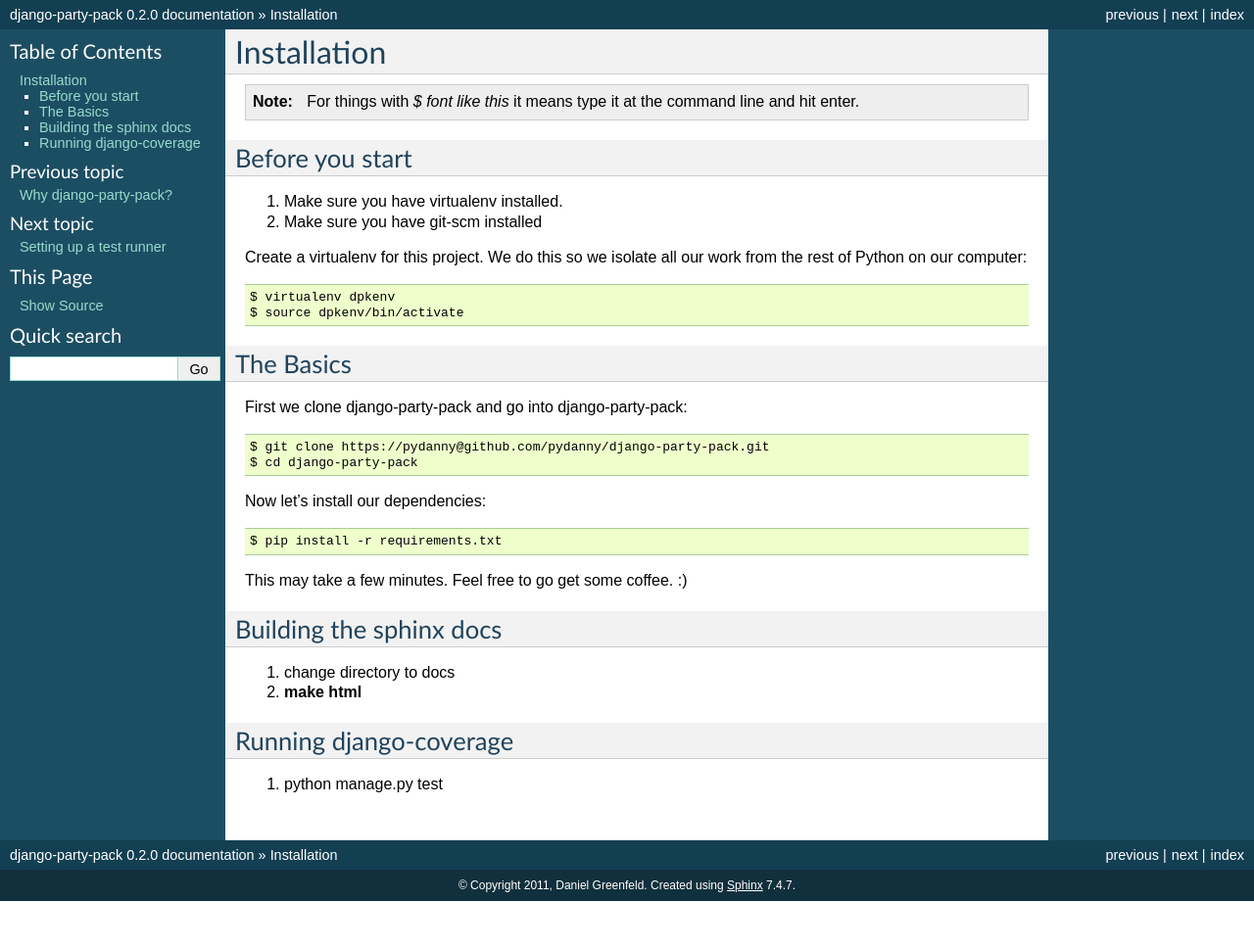
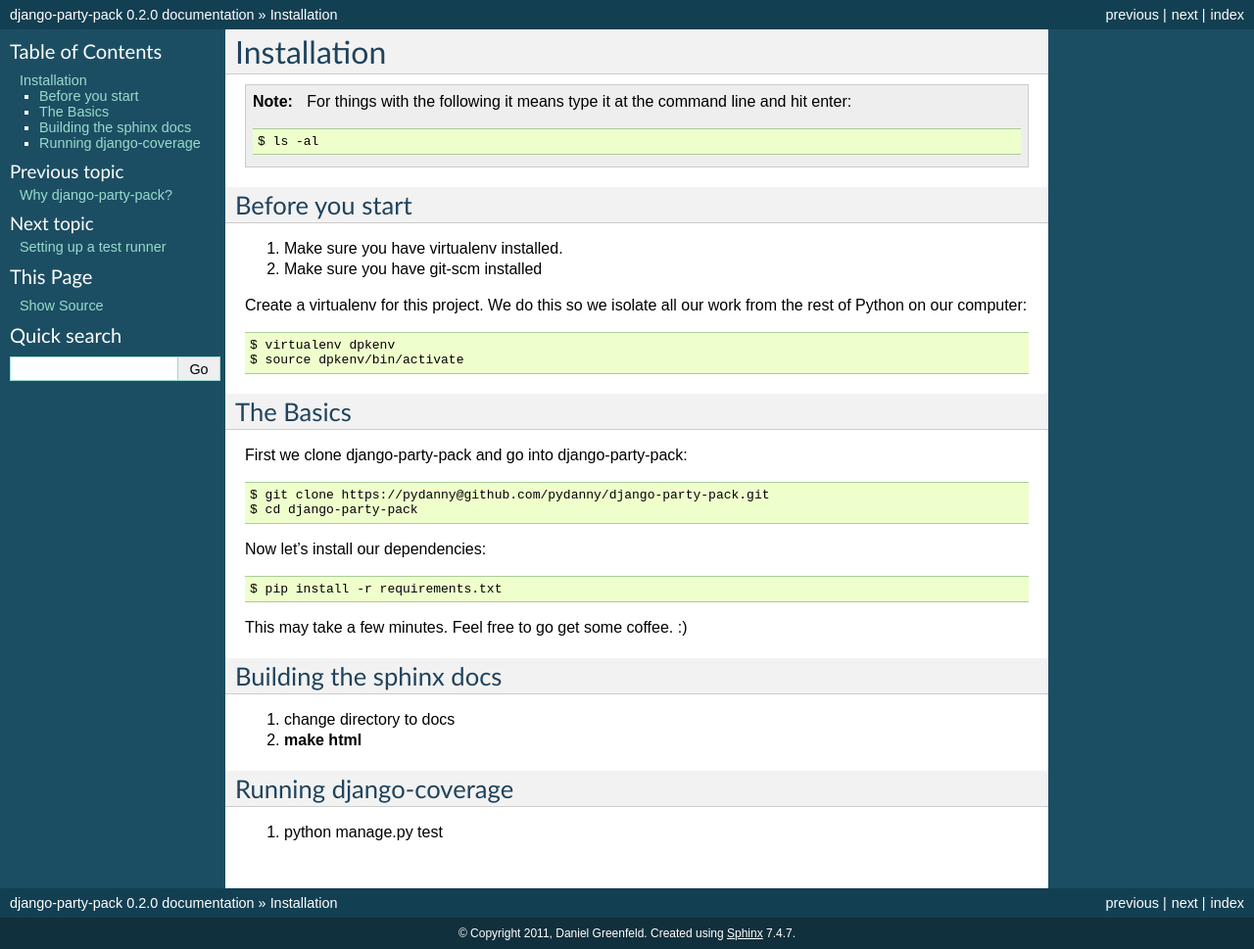
Before and after one commit to pydanny/django-party-pack, a Sphinx documentation site: the page built from docs/install.rst, in a window 1280 px wide. Shown: the whole page at 98% size. Built offline with Sphinx 7.4.7, drawn with Linux system fonts in a browser that asks for light colours; before the commit the page ends 920 px from its top, so only the background shows below that.

Commit message:
Correcting the install docs

```diff
--- a/docs/install.rst
+++ b/docs/install.rst
@@ -2,7 +2,9 @@
 Installation
 =============
 
-.. note:: For things with `$ font like this` it means type it at the command line and hit enter.
+.. note:: For things with the following it means type it at the command line and hit enter::
+
+    $ ls -al
 
 Before you start
 ================
```
